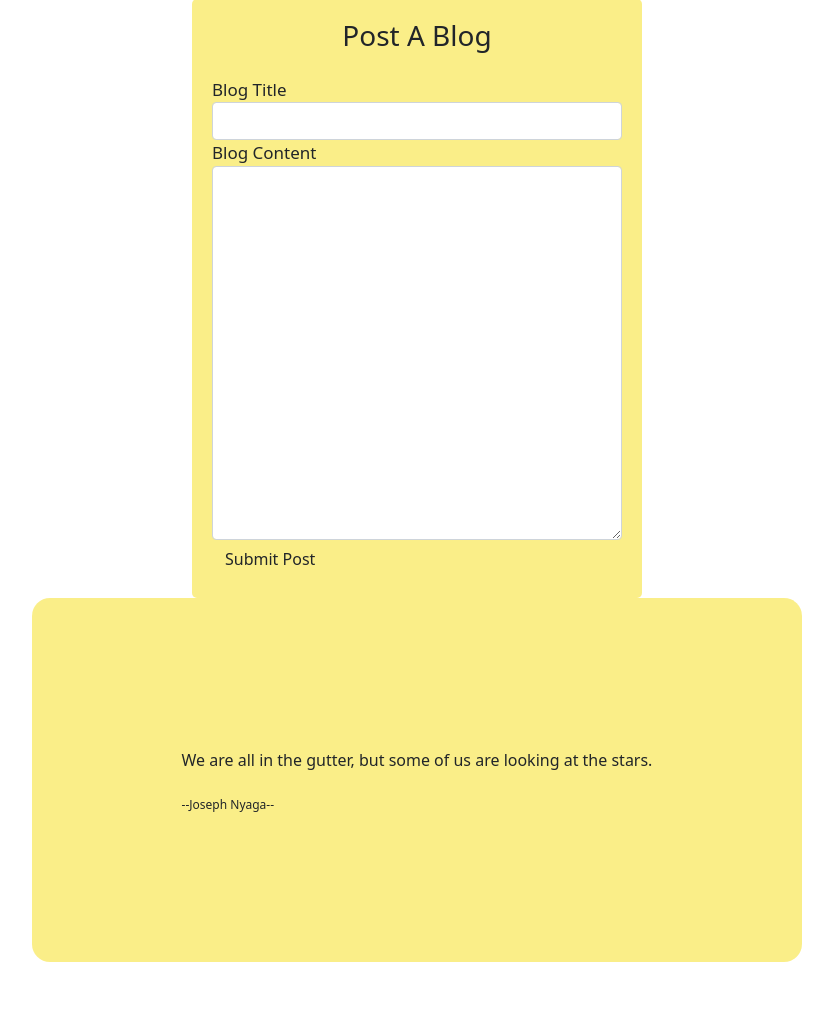
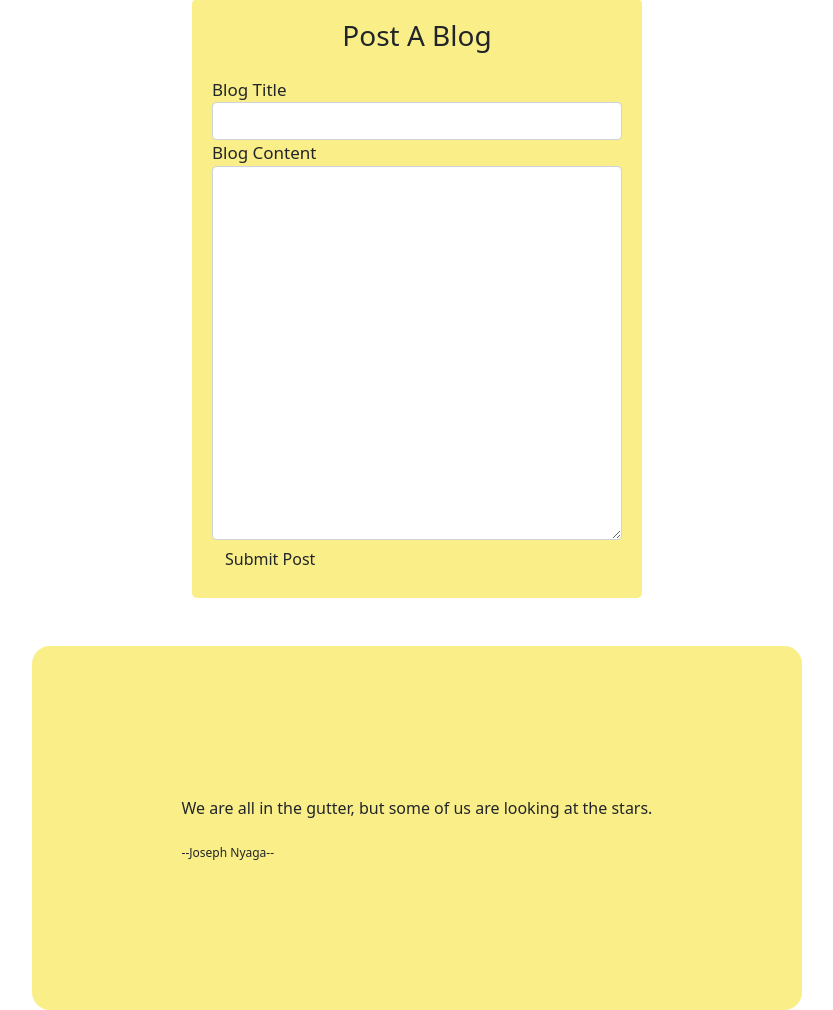
Before and after one commit to JosephKinyua/blog-app, a Flask app: page /post/blog in a window 1280 px wide. Shown: the part 306-1316 px from the top of the page, without its empty margins (223-1056 px from the left). Before the commit the page ends 1268 px from the top, so only its background shows below. Run offline with Flask 2, Linux system fonts and the light colour scheme; the visitor is signed in with stand-in values (Sample User, id 1); data comes from the database, SQL or seed files in the repository; data that the repository does not hold is empty; some libraries are stand-ins or nearby versions.

Commit message:
styling the page

```diff
--- a/app/templates/profile/postblog.html
+++ b/app/templates/profile/postblog.html
@@ -8,7 +8,7 @@
         {{ wtf.quick_form(blogform)}}
     </div>
 </div>
-<div class="profile">
+<div class="profile mt-5">
     <p>{{ quote.quote }}</p>
     <sub>--{{ quote.author }}--</sub>
 </div>
--- a/app/templates/profile/profile.html
+++ b/app/templates/profile/profile.html
@@ -25,7 +25,7 @@
                 </div>
                 <div class="d-md-flex justify-content-around align-items-center">
                     <span><i class="fa fa-comments" aria-hidden="true"></i> {{justone.comments.count()}}</span>
-                    <a href="{{ url_for('main.viewcomments', id=justone.id) }}">View Comments</a>
+                    <a class="btn btn-outline-success" href="{{ url_for('main.viewcomments', id=justone.id) }}">View Comments</a>
                     <a class="text-danger" href="{{ url_for('main.deletePost', id=justone.id) }}"><i class="fa fa-trash-o" aria-hidden="true"></i>
         </a>
                 </div>
@@ -34,8 +34,8 @@
             <p>No Blogs Yet</p>
             {% endif %}
         </div>
-        <hr class='mt-4'>
-        <div class="profile">
+
+        <div class="profile mt-5">
             <p>{{ quote.quote }}</p>
             <sub>--{{ quote.author }}--</sub>
         </div>
```
